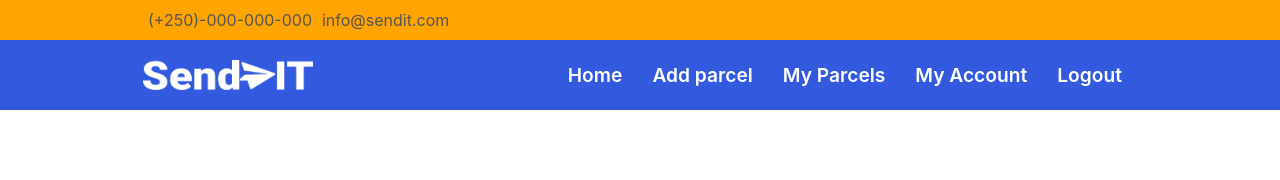
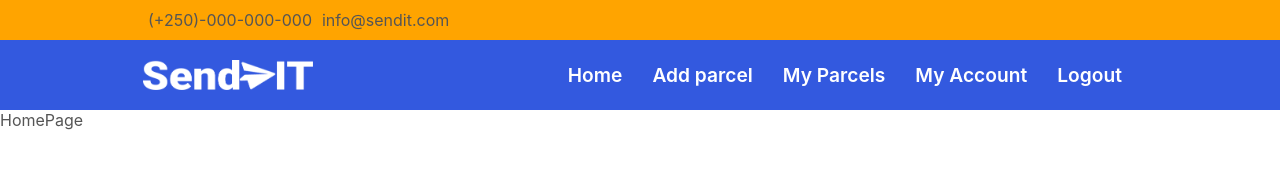
Before and after one commit to oesukam/sendit-react, a React app: page / in a window 1280 px wide. Shown: the top 180 px of the page. Built offline with nearby package versions, Linux system fonts and the light colour scheme; some icons are missing.

Commit message:
Add react-router-dom package

```diff
--- a/package.json
+++ b/package.json
@@ -43,6 +43,7 @@
     "react-app-polyfill": "^0.1.3",
     "react-dev-utils": "^6.1.1",
     "react-dom": "^16.7.0",
+    "react-router-dom": "^4.3.1",
     "resolve": "1.8.1",
     "sass-loader": "7.1.0",
     "style-loader": "0.23.0",
--- a/src/App.css
+++ b/src/App.css
@@ -2,3 +2,7 @@
 @import url('./css/reset-elements.css');
 @import url('./css/grid-layout.css');
 @import url('./css//helpers.css');
+
+.main-content {
+  padding-top: 110px;
+}
--- a/src/App.js
+++ b/src/App.js
@@ -1,13 +1,22 @@
 import React, { Component } from 'react';
+import { BrowserRouter as Router, Switch, Route } from 'react-router-dom';
 import './App.css';
 import TopHeader from './components/TopHeader/TopHeader';
+import IndexPage from './components/IndexPage/IndexPage';
 
 class App extends Component {
   render() {
     return (
-      <div className="App">
-        <TopHeader />
-      </div>
+      <Router>
+        <div className="App">
+          <TopHeader />
+          <div className="main-content">
+            <Switch>
+              <Route path="/" exact component={IndexPage} />
+            </Switch>
+          </div>
+        </div>
+      </Router>
     );
   }
 }
--- /dev/null
+++ b/src/components/IndexPage/IndexPage.js
@@ -0,0 +1,13 @@
+import React, { Component } from 'react';
+// import './IndexPage.css';
+
+class IndexPage extends Component {
+  state = {  }
+  render() {
+    return (
+      <div>HomePage</div>
+    );
+  }
+}
+
+export default IndexPage;
--- a/src/components/TopHeader/TopHeader.js
+++ b/src/components/TopHeader/TopHeader.js
@@ -1,4 +1,5 @@
 import React, { Component } from 'react';
+import { Link } from 'react-router-dom';
 import './TopHeader.css';
 import brandImage from '../../images/logo.png';
 
@@ -37,24 +38,24 @@ class TopHeader extends Component {
               <nav id="menu-nav" className="nav">
                 <ul>
                   <li className="nav-item">
-                    <a kk="" href="/#/">
+                    <Link to="/">
                       Home
-                    </a>
+                    </Link>
                   </li>
                   <li className="nav-item">
-                    <a kk="" href="/#/create_parcel">
+                    <Link to="/create_parcel">
                       Add parcel
-                    </a>
+                    </Link>
                   </li>
                   <li className="nav-item">
-                    <a kk="" href="/#/my_parcels">
+                    <a path="/my_parcels">
                       My Parcels
                     </a>
                   </li>
                   <li className="nav-item">
-                    <a kk="" href="/#/profile/30f10388-d3c8-48b9-aeed-6baa5be1fc96">
+                    <Link to="/profile/:userId">
                       <i className="fa fa-user mr-5"></i> My Account
-                    </a>
+                    </Link>
                   </li>
                   <li className="nav-item">
                     <a href="#" className="logout">
```
Also changed, not shown: src/components/IndexPage/indexPage.css (added), 1 other file (tests, documents, lock files or other folders).
